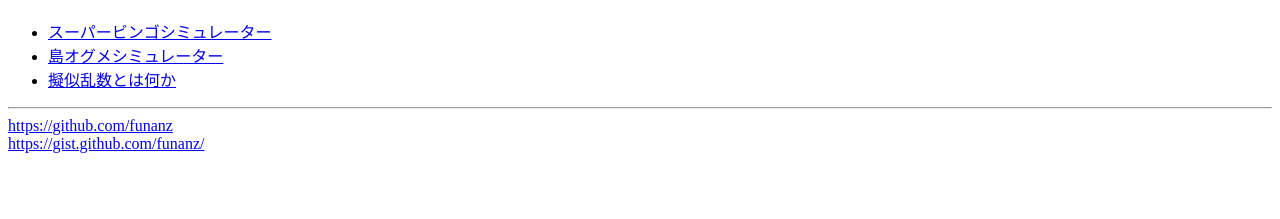
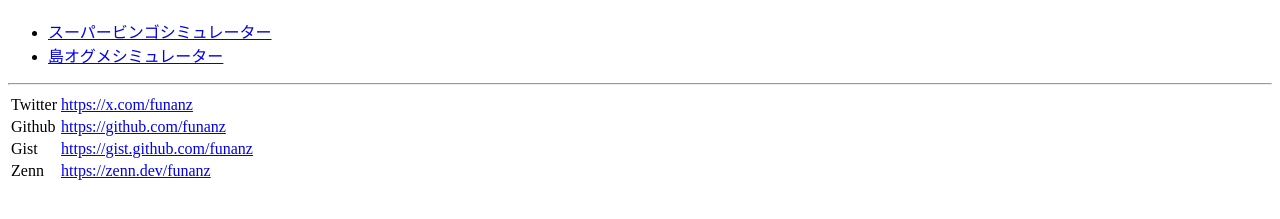
Before and after one commit to funanz/funanz.github.io, a plain HTML site: page index.html in a window 1280 px wide. Shown: the part 61-280 px from the top of the page. Drawn offline with Linux system fonts and the light colour scheme.

Commit message:
Add link

```diff
--- a/index.html
+++ b/index.html
@@ -9,12 +9,25 @@
     <ul>
         <li><a href="./sbsim/">スーパービンゴシミュレーター</a></li>
         <li><a href="./shimaagsim/">島オグメシミュレーター</a></li>
-        <li><a href="https://gist.github.com/funanz/b226e0b2acd4a180212d3a0cfb0e6ba8">擬似乱数とは何か</a></li>
     </ul>
     <hr>
-    <div>
-        <a href="https://github.com/funanz">https://github.com/funanz</a><br />
-        <a href="https://gist.github.com/funanz/">https://gist.github.com/funanz/</a>
-    </div>
+    <table>
+        <tr>
+            <td>Twitter</td>
+            <td><a href="https://x.com/funanz">https://x.com/funanz</a></td>
+        </tr>
+        <tr>
+            <td>Github</td>
+            <td><a href="https://github.com/funanz">https://github.com/funanz</a></td>
+        </tr>
+        <tr>
+            <td>Gist</td>
+            <td><a href="https://gist.github.com/funanz">https://gist.github.com/funanz</a></td>
+        </tr>
+        <tr>
+            <td>Zenn</td>
+            <td><a href="https://zenn.dev/funanz">https://zenn.dev/funanz</a></td>
+        </tr>
+    </table>
 </body>
 </html>
```
